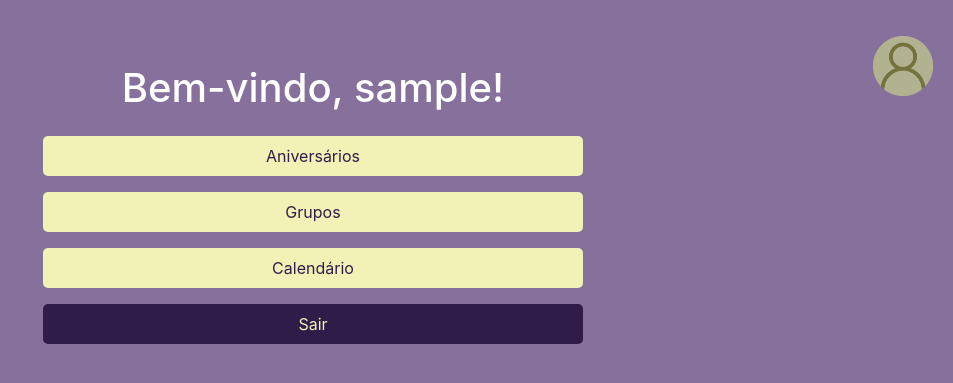
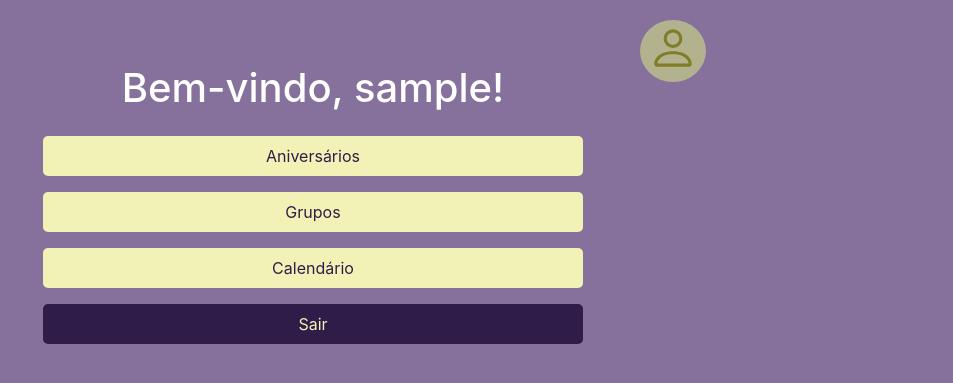
Before and after one commit to Devaneiosdarita/Happyday, a Flask app: page /main_page in a window 1280 px wide. Shown: the top 383 px of the page, without its empty margins (327-1280 px from the left). Run offline with Flask 3, Linux system fonts and the light colour scheme; the visitor is signed in with stand-in values (Sample User, id 1); some libraries are stand-ins or nearby versions.

Commit message:
Alterado icone de menu

```diff
--- a/src/templates/main_page.html
+++ b/src/templates/main_page.html
@@ -1,5 +1,5 @@
 <!DOCTYPE html>
-<html lang="en">
+<html lang="pt-br">
 <head>
     <meta charset="UTF-8">
     <meta name="viewport" content="width=device-width, initial-scale=1.0">
@@ -49,7 +49,7 @@
         }
 
         .dropdown-toggle {
-            background: url('boneco.png') no-repeat; /* Ajuste do posicionamento da imagem */
+            background: url('img/boneco.png') no-repeat; /* Ajuste do posicionamento da imagem */
             background-size: contain;
             width: 60px;
             height: 60px;
@@ -77,7 +77,7 @@
         .position-fixed-top-right {
             position: fixed;
             top: 20px;
-            right: 20px; /* Ajuste para o canto superior direito */
+            right: calc(20px + 6cm); /* Ajuste para 6cm da lateral direita */
         }
 
         select.form-control {
@@ -89,7 +89,18 @@
             color: #f2f1b6;
             background-color: #301C48;
         }
-    </style>
+
+        /* Ajuste para alinhar verticalmente o ícone com os outros itens */
+        .dropdown {
+            display: flex;
+            align-items: center;
+        }
+
+        .dropdown-menu {
+            margin-top: 0;
+        }
+
+       </style>
 </head>
 <body>
     <div class="container">
@@ -108,6 +119,30 @@
                  {% endif %}
              {% endwith %}
 
+            <!-- Adicionando item menu -->
+            <div class="dropdown position-fixed-top-right">
+                <div style="background-color: #B3B28F; padding: 3px; border-radius: 50%;">
+                    <svg xmlns="http://www.w3.org/2000/svg" width="60" height="50" fill="#7F7E26" class="bi bi-person" viewBox="0 0 16 16">
+                        <path d="M8 8a3 3 0 1 0 0-6 3 3 0 0 0 0 6m2-3a2 2 0 1 1-4 0 2 2 0 0 1 4 0m4 8c0 1-1 1-1 1H3s-1 0-1-1 1-4 6-4 6 3 6 4m-1-.004c-.001-.246-.154-.986-.832-1.664C11.516 10.68 10.289 10 8 10s-3.516.68-4.168 1.332c-.678.678-.83 1.418-.832 1.664z"/>
+                    </svg>
+                </div>
+                <div class="dropdown-menu" aria-labelledby="dropdownMenuButton">
+                    <a class="dropdown-item" href="#">Definições do utilizador</a>
+                    <a class="dropdown-item" href="#">Apoio ao utilizador</a>
+                    <a class="dropdown-item" href="/logout">Logout</a>
+                </div>
+            </div>
+
+
+                <script>
+                    // Adicionando um evento de clique no ícone para exibir o menu suspenso
+                    document.querySelector('.dropdown').addEventListener('click', function () {
+                        document.querySelector('.dropdown-menu').classList.toggle('show');
+                    });
+                </script>
+
+
+                <!-- Aqui exibimos as mensagens flash -->
 
                 <a class="btn btn-primary" href="{{ url_for('aniversariante') }}">Aniversários</a>
                 <a class="btn btn-primary" href="{{ url_for('grupos') }}">Grupos</a>
@@ -121,18 +156,7 @@
         </div>
     </div>
 
-    <!-- Movendo o dropdown para o canto superior direito -->
-    <div class="dropdown position-fixed-top-right">
-    <button class="btn dropdown-toggle" type="button" id="dropdownMenuButton" data-toggle="dropdown" aria-haspopup="true" aria-expanded="false"></button>
-    <div class="dropdown-menu" aria-labelledby="dropdownMenuButton">
-            <a class="dropdown-item" href="#">Definições do utilizador</a>
-            <a class="dropdown-item" href="#">Apoio ao utilizador</a>
-            <a class="dropdown-item" href="#">Logout</a>
-        </div>
-    </div>
+
 
     <script src="https://cdnjs.cloudflare.com/ajax/libs/jquery/3.6.0/jquery.min.js"></script>
-    <script src="https://cdnjs.cloudflare.com/ajax/libs/popper.js/2.11.6/umd/popper.min.js"></script>
-    <script src="https://stackpath.bootstrapcdn.com/bootstrap/4.5.2/js/bootstrap.min.js"></script>
-</body>
-</html>
+    <script src="https://cdnjs.cloudflare.com/ajax/libs/popper.js/2.11.6/umd/popper.min.js
```
Also changed, not shown: calendariolista.html (deleted).
